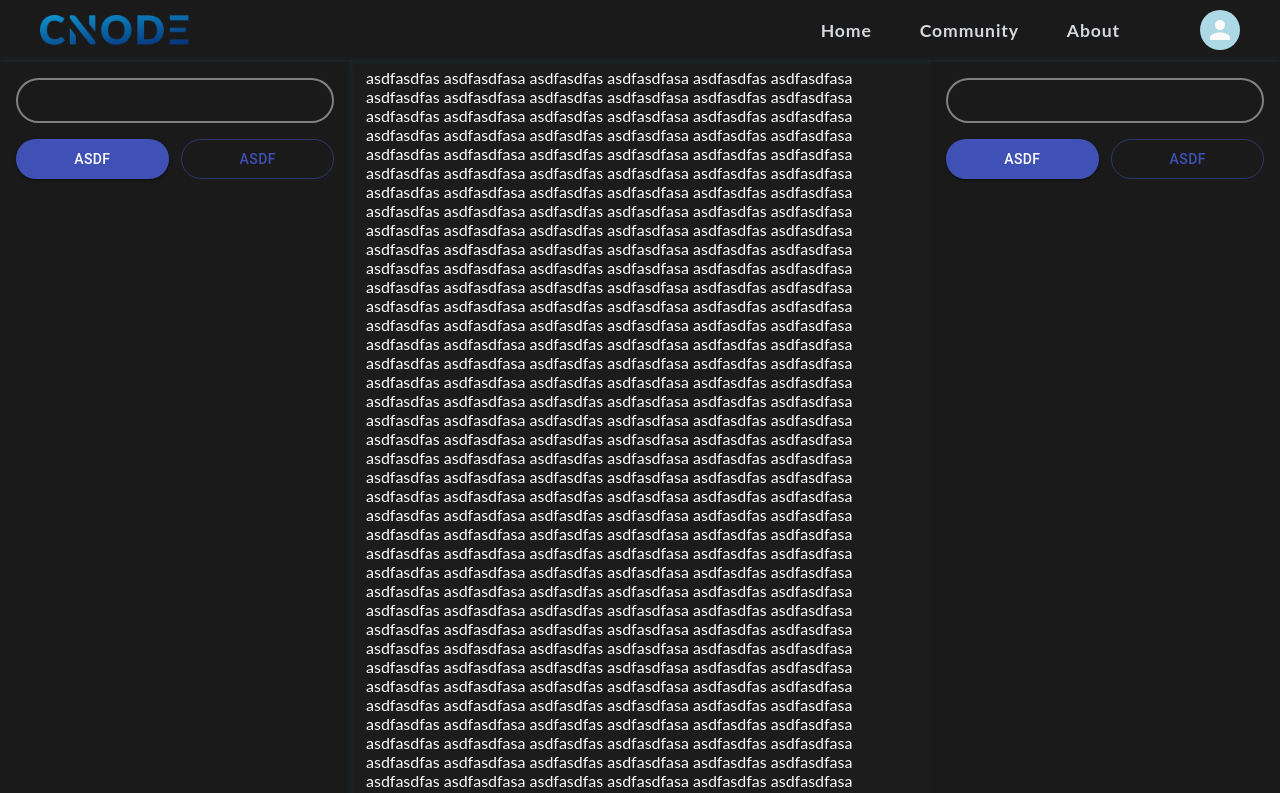
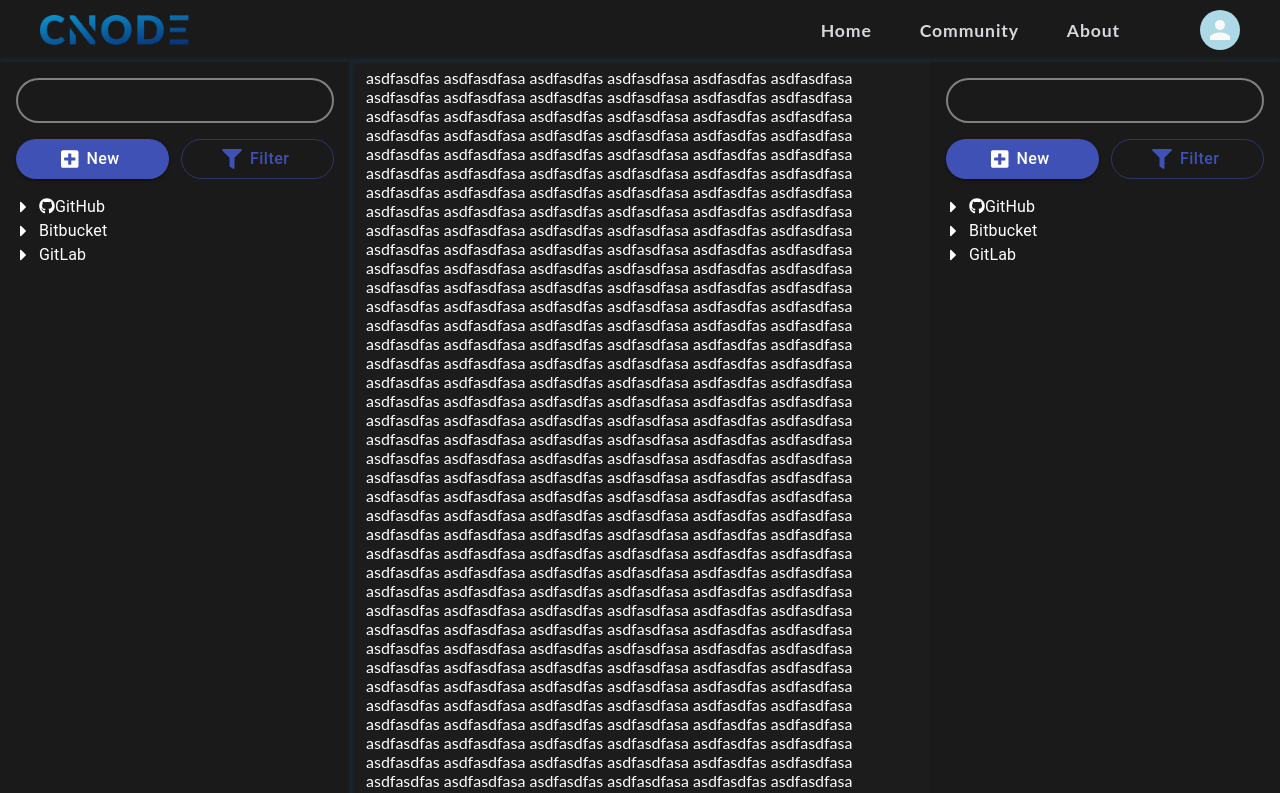
Before and after one commit to rarcz29/cnode-client, a React (Create React App) app: page / in a window 1280 px wide. Shown: the top 793 px of the page. Built offline with nearby package versions, Linux system fonts and the light colour scheme.

Commit message:
Add a tree view to the left panel

```diff
--- a/package.json
+++ b/package.json
@@ -4,6 +4,7 @@
     "private": true,
     "dependencies": {
         "@fortawesome/fontawesome-svg-core": "^1.2.35",
+        "@fortawesome/free-brands-svg-icons": "^5.15.3",
         "@fortawesome/free-solid-svg-icons": "^5.15.3",
         "@fortawesome/react-fontawesome": "^0.1.14",
         "@material-ui/core": "^4.11.3",
--- a/src/components/common/Button/Button.js
+++ b/src/components/common/Button/Button.js
@@ -2,11 +2,7 @@ import React from 'react';
 import { StyledButton } from './style';
 
 const Button = (props) => {
-    return (
-        <StyledButton {...props} color="primary">
-            asdf
-        </StyledButton>
-    );
+    return <StyledButton {...props} color="primary" />;
 };
 
 export default Button;
--- a/src/components/common/Button/style.js
+++ b/src/components/common/Button/style.js
@@ -6,5 +6,7 @@ export const StyledButton = styled(Button)`
         width: ${(props) => props.width};
         height: ${(props) => props.height};
         border-radius: ${(props) => props.borderRadius || '99999px'};
+        text-transform: none;
+        font-size: 1rem;
     }
 `;
--- a/src/layouts/main/PanelLayout/style.js
+++ b/src/layouts/main/PanelLayout/style.js
@@ -7,7 +7,7 @@ export const PageSeparator = styled.hr`
     height: ${(props) => (props.vertical ? props.length : '1px')};
     border: 1px solid #173b50;
     filter: blur(2px);
-    opacity: 0.5;
+    opacity: 0.8;
 `;
 
 export const FixedContainer = styled.div`
--- a/src/layouts/main/components/LeftPanel/LeftPanel.js
+++ b/src/layouts/main/components/LeftPanel/LeftPanel.js
@@ -1,3 +1,12 @@
+import { faGithub } from '@fortawesome/free-brands-svg-icons';
+import {
+    faCaretDown,
+    faCaretRight,
+    faFilter,
+    faPlusSquare,
+} from '@fortawesome/free-solid-svg-icons';
+import { FontAwesomeIcon } from '@fortawesome/react-fontawesome';
+import { TreeItem, TreeView } from '@material-ui/lab';
 import Button from 'components/common/Button';
 import SearchInput from 'components/common/SearchInput';
 import React from 'react';
@@ -8,9 +17,60 @@ const LeftPanel = ({ className }) => {
         <Container className={className}>
             <SearchInput width="100%" height="45px" />
             <ButtonsContainer>
-                <Button width="48%" height="40px" variant="contained" />
-                <Button width="48%" height="40px" variant="outlined" />
+                <Button
+                    width="48%"
+                    height="40px"
+                    variant="contained"
+                    startIcon={<FontAwesomeIcon icon={faPlusSquare} />}
+                >
+                    New
+                </Button>
+                <Button
+                    width="48%"
+                    height="40px"
+                    variant="outlined"
+                    startIcon={<FontAwesomeIcon icon={faFilter} />}
+                >
+                    Filter
+                </Button>
             </ButtonsContainer>
+            <div>
+                <TreeView
+                    defaultCollapseIcon={<FontAwesomeIcon icon={faCaretDown} />}
+                    defaultExpandIcon={<FontAwesomeIcon icon={faCaretRight} />}
+                    multiSelect
+                >
+                    <TreeItem
+                        nodeId="1"
+                        label={
+                            <div>
+                                <FontAwesomeIcon icon={faGithub} />
+                                <span>GitHub</span>
+                            </div>
+                        }
+                    >
+                        <TreeItem nodeId="2" label="Calendar" />
+                        <TreeItem nodeId="3" label="Chrome" />
+                        <TreeItem nodeId="4" label="Webstorm" />
+                    </TreeItem>
+                    <TreeItem nodeId="5" label="Bitbucket">
+                        <TreeItem nodeId="6" label="Material-UI">
+                            <TreeItem nodeId="7" label="src">
+                                <TreeItem nodeId="8" label="index.js" />
+                                <TreeItem nodeId="9" label="tree-view.js" />
+                            </TreeItem>
+                        </TreeItem>
+                    </TreeItem>
+                    <TreeItem nodeId="5" label="GitLab">
+                        <TreeItem nodeId="6" label="Material-UI">
+                            <TreeItem nodeId="7" label="src">
+                                <TreeItem nodeId="8" label="index.js" />
+                                <TreeItem nodeId="9" label="tree-view.js" />
+                            </TreeItem>
+                        </TreeItem>
+                    </TreeItem>
+                </TreeView>
+            </div>
         </Container>
     );
 };
```
Also changed, not shown: 1 other file (tests, documents, lock files or other folders).
